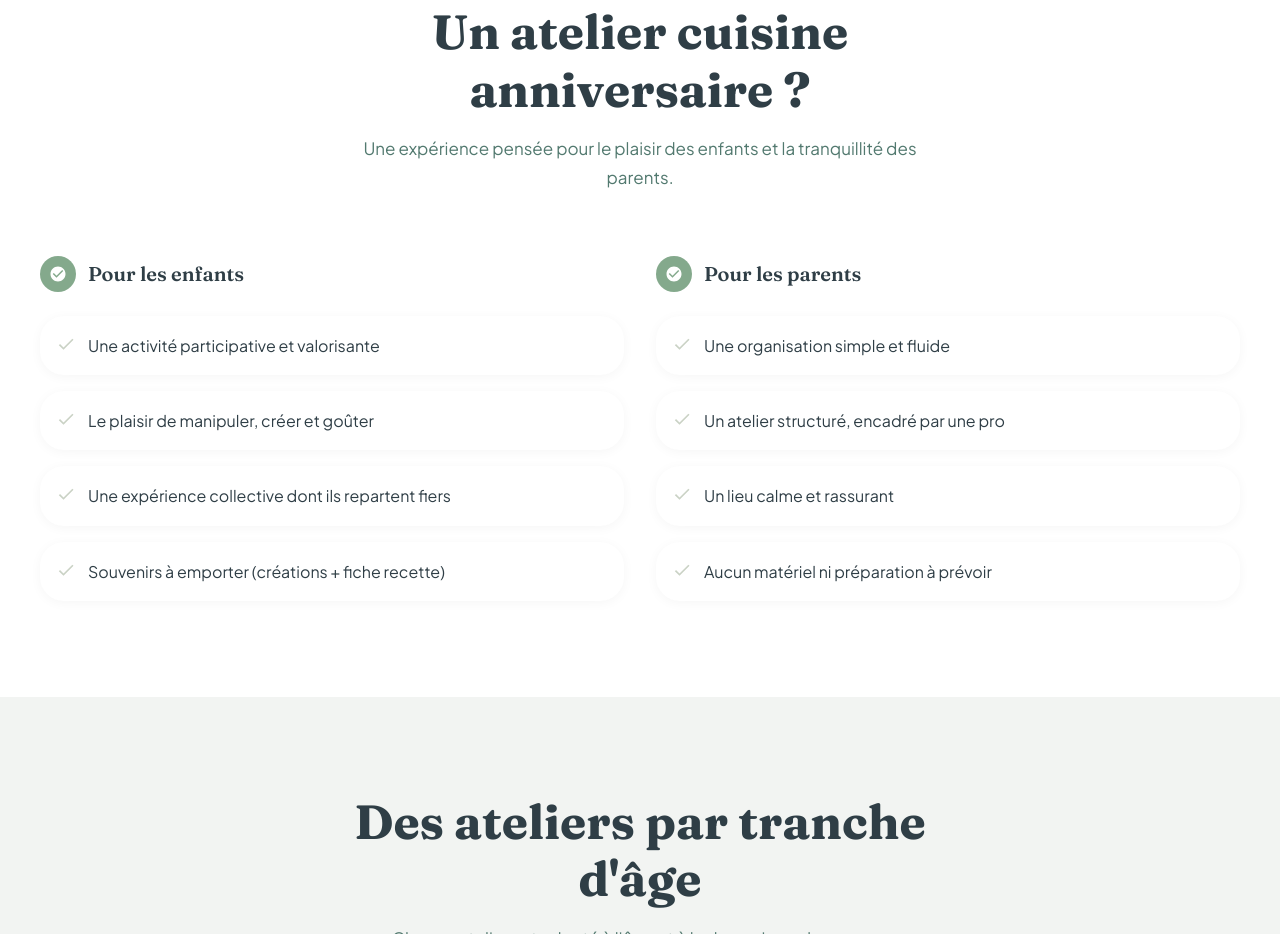
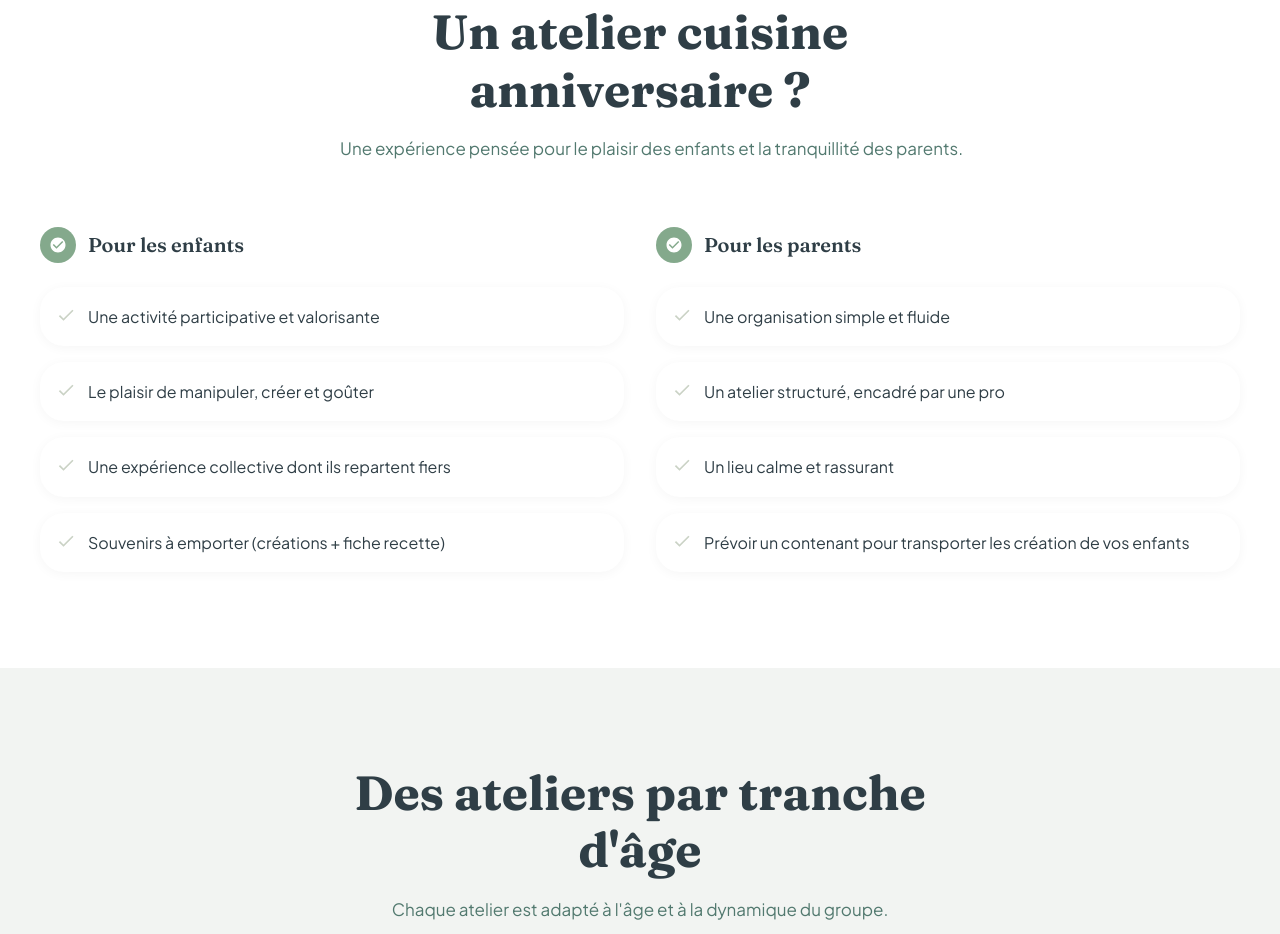
Before and after one commit to Fordann/site-maman, a plain HTML site: page index.html in a window 1280 px wide. Shown: the part 893-1827 px from the top of the page. Drawn offline with Linux system fonts and the light colour scheme.

Commit message:
Update subtitle and list item in index.html

```diff
--- a/index.html
+++ b/index.html
@@ -253,7 +253,7 @@
       <div class="container">
         <div class="section-header">
           <h2 class="section-title">Un atelier cuisine anniversaire ?</h2>
-          <p class="section-subtitle">Une expérience pensée pour le plaisir des enfants et la tranquillité des parents.</p>
+          <p class="section-subtitle" style="white-space: nowrap;">Une expérience pensée pour le plaisir des enfants et la tranquillité des parents.</p>
         </div>
         <div class="pourquoi-grid">
           <div class="pourquoi-column">
@@ -271,7 +271,7 @@
               <li><svg viewBox="0 0 24 24"><path d="M9 16.17L4.83 12l-1.42 1.41L9 19 21 7l-1.41-1.41z"/></svg>Une organisation simple et fluide</li>
               <li><svg viewBox="0 0 24 24"><path d="M9 16.17L4.83 12l-1.42 1.41L9 19 21 7l-1.41-1.41z"/></svg>Un atelier structuré, encadré par une pro</li>
               <li><svg viewBox="0 0 24 24"><path d="M9 16.17L4.83 12l-1.42 1.41L9 19 21 7l-1.41-1.41z"/></svg>Un lieu calme et rassurant</li>
-              <li><svg viewBox="0 0 24 24"><path d="M9 16.17L4.83 12l-1.42 1.41L9 19 21 7l-1.41-1.41z"/></svg>Aucun matériel ni préparation à prévoir</li>
+              <li><svg viewBox="0 0 24 24"><path d="M9 16.17L4.83 12l-1.42 1.41L9 19 21 7l-1.41-1.41z"/></svg>Prévoir un contenant pour transporter les création de vos enfants</li>
             </ul>
           </div>
         </div>
```
